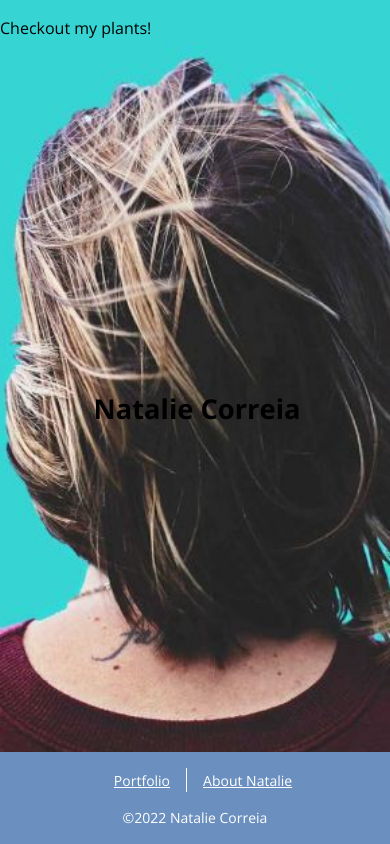
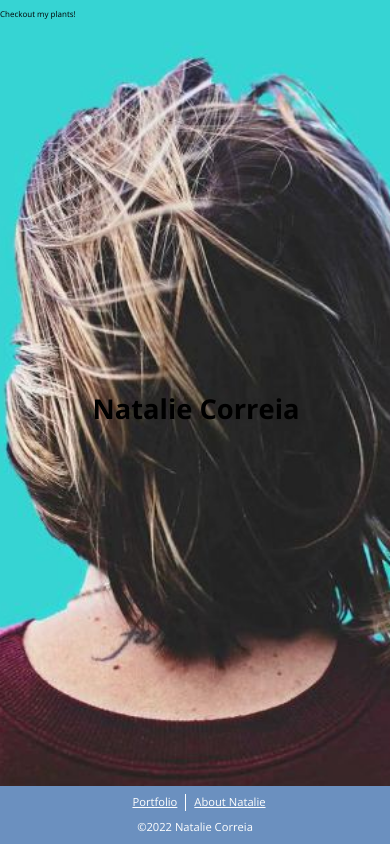
Before and after one commit to apo11oCreed/uneven-artwork-react-version, a React (Vite) app: page / in a window 390 px wide. Built offline with nearby package versions, Linux system fonts and the light colour scheme.

Commit message:
Hold on gallery render until images loaded. Also applied rem standard for media queries

```diff
--- a/src/App.jsx
+++ b/src/App.jsx
@@ -13,6 +13,10 @@ class App extends React.Component {
 		};
     this.updatePageState=this.updatePageState.bind(this);
 	}
+
+	// pictures(array){
+	// 	return array;
+	// }
 
 	updatePageState(name) {
 
@@ -49,9 +53,11 @@ class App extends React.Component {
 	}
 
 	render() {
+		// const pics=['imgUrl1','imgUrl2','imgUrl3','imgUrl4'];
 		return (
 			<div className="tw-bg-left-top tw-bg-cover">
 				<Header siteName="Natalie Correia" getLinkText={this.updatePageState} />
+				{/* <Main page={this.state.page}>{ React.cloneElement('Artwork',{pictures: pics})}</Main> */}
 				<Main page={this.state.page} />
 				<Footer getLinkText={this.updatePageState} />
 			</div>
--- a/src/components/About.jsx
+++ b/src/components/About.jsx
@@ -8,11 +8,11 @@ class About extends Component {
 
     render() {
       return (
-        <>
+        <main>
           <p>
               Checkout my plants!
           </p>
-        </>
+        </main>
       )
     }
   }
--- a/src/components/Artwork.jsx
+++ b/src/components/Artwork.jsx
@@ -1,16 +1,67 @@
 import React, { Component } from "react";
-import imgUrl1 from "../img/022222_ncorreia_illustration_colored-pencil.jpg";
-import imgUrl2 from "../img/040522_ncorreia_illustration_pencil.jpg";
-import imgUrl3 from "../img/123121_ncorreia_reference.jpeg";
-import imgUrl4 from "../img/011822_ncorreia_flower.jpeg";
+
+import ImgUrl1 from "../img/022222_ncorreia_illustration_colored-pencil.jpg";
+import ImgUrl2 from "../img/040522_ncorreia_illustration_pencil.jpg";
+import ImgUrl3 from "../img/123121_ncorreia_reference.jpeg";
+import ImgUrl4 from "../img/011822_ncorreia_flower.jpeg";
 
 class Artwork extends Component {
 	//   const [count, setCount] = useState(0)
 	constructor(props) {
 		super(props);
+    this.state={
+      imageIsReady:false,
+    }
+    this.imgArray=[ImgUrl1,ImgUrl2,ImgUrl3,ImgUrl4];
+    this.imgQty=this.imgArray.length;
+    this.counter=0;
+    this.incrementCounter=this.incrementCounter.bind(this);
+	}
+
+  componentDidMount(){
+
+    for(let i=0;i<this.imgArray.length;i++){
+
+      const img = new Image();
+
+      img.src=this.imgArray[i];
+
+      if(img.complete){
+
+        this.incrementCounter();
+
+      } else {
+
+        img.addEventListener('load',this.incrementCounter,false);
+
+      }
+
+    }
+
+  }
+
+  incrementCounter(){
+
+    this.counter++;
+
+    if(this.counter === this.imgQty){
+
+      this.setState({ imageIsReady: true });
+
+    }
+
   }
 
 	render() {
+
+    const { imageIsReady } = this.state;
+
+    if (!imageIsReady) {
+
+      return <p className="tw-text-center">Loading...</p>
+
+    } else {
+
       return (
         // <ul className="tw-grid tw-grid-cols-2 tw-grid-rows-4 md:tw-grid-cols-3">
           <ul className="tw-flex tw-flex-wrap tw-justify-between">
@@ -31,27 +82,32 @@ class Artwork extends Component {
                         <source srcset="./images/022222_ncorreia_illustration_colored-pencil_480.jpg" media="(min-width:480px)" type="image/jpeg" />
                         <source srcset="./images/022222_ncorreia_illustration_colored-pencil_320.jpg" type="image/jpeg" />
                         <source srcset="./images/022222_ncorreia_illustration_colored-pencil.webp" type="image/webp" /> */}
-            <img src={imgUrl1} alt="Mixed media of reference" />
+              <img src={ImgUrl1} alt="Mixed media of reference" />
             </picture>
           </li>
           <li className="galleryTwoCols md:galleryThreeCols">
             <picture>
-            <img src={imgUrl2} alt="Pencil illustration" />
+              <img src={ImgUrl2} alt="Pencil illustration" />
             </picture>
           </li>
           <li className="galleryTwoCols md:galleryThreeCols">
             <picture>
-            <img src={imgUrl3} alt="Mixed media of reference" />
+              <img src={ImgUrl3} alt="Mixed media of reference" />
             </picture>
           </li>
           <li className="galleryTwoCols md:galleryThreeCols">
             <picture>
-            <img src={imgUrl4} alt="Painting of Sunflower" />
+              <img src={ImgUrl4} alt="Painting of Sunflower" />
             </picture>
           </li>
         </ul>
+
       );
+
     }
+
+	}
+
 }
 
 export default Artwork;
--- a/src/components/Gallery.jsx
+++ b/src/components/Gallery.jsx
@@ -8,11 +8,11 @@ class Gallery extends Component {
 	}
 	render() {
 		return (
-			<>
+			<main>
 				<div className="gallery tw-container tw-mx-auto">
 					<Artwork />
 				</div>
-			</>
+			</main>
 		);
 	}
 }
--- a/src/components/Header.jsx
+++ b/src/components/Header.jsx
@@ -10,8 +10,8 @@ class Header extends Component {
 		return (
 			<>
 				<header className="tw-container tw-mx-auto">
-					<h1 className="tw-text-black tw-font-bold tw-mx-0.5 tw-text-center tw-absolute tw-left-1/2 tw-bottom-1/2 tw-whitespace-nowrap -tw-translate-x-1/2 md:tw-tracking-[1vw] tw-text-[7vw] md:tw-text-7xl tw-animate-h1Spread tw-leading-none">{this.props.siteName}</h1>
-					<Menu passToMenu={this.props.getLinkText} className="tw-main tw-w-fit tw-fixed tw-right-[2rem] tw-top-[2rem]" />
+					<h1 className="tw-text-black tw-font-bold tw-mx-0.5 tw-text-center tw-absolute tw-left-1/2 tw-bottom-1/2 tw-whitespace-nowrap -tw-translate-x-1/2 md:tw-tracking-[1vw] tw-text-[7vw] md:tw-text-[7.2rem] tw-animate-h1Spread tw-leading-none">{this.props.siteName}</h1>
+					<Menu passToMenu={this.props.getLinkText} className="tw-main tw-w-fit tw-fixed tw-right-0 tw-top-[1rem]" />
 				</header>
 			</>
 		);
--- a/src/components/Legal.jsx
+++ b/src/components/Legal.jsx
@@ -8,7 +8,7 @@ class Legal extends Component {
 	render() {
 		return (
 			<>
-				<p className="tw-text-sm">&copy;2022 Natalie Correia</p>
+				<p>&copy;2022 Natalie Correia</p>
 			</>
 		);
 	}
--- a/src/components/Main.jsx
+++ b/src/components/Main.jsx
@@ -8,7 +8,6 @@ class Main extends Component {
 	}
 
 	render() {
-
 		if ((this.props.page == "Portfolio")) {
 			return (
 				<Gallery />
--- a/src/styles/index.css
+++ b/src/styles/index.css
@@ -30,12 +30,26 @@
 }
 
 @layer components {
+	html{
+		@media screen and (max-width:480px) and (orientation:portrait){
+			font-size: 62.5%;
+		}
+		@media screen and (max-width:975px){
+			font-size: 8px;
+		}
+		@media screen and (min-width:976px){
+			font-size: 62.5%;
+		}
+	}
 	body {
 		background-image: theme(backgroundImages.default);
 		font-family: theme(fontFamily.opensans);
 		@apply bg-splash background-splash tw-mt-4;
 	}
 	header {
+		h1{
+			font-size: 7.2rem;
+		}
 		nav {
 			&.tw-main {
 				@apply bg-blue tw-hidden sm:tw-block;
@@ -46,6 +60,7 @@
                         a {
                             @apply tw-font-bold tw-block;
                             color: #fff;
+							font-size:1.6rem;
                         }
                     }
                 }
@@ -57,6 +72,7 @@
 		@apply bg-blue tw-py-[1rem] sm:tw-py-2;
 		&>div{
 			@apply tw-flex tw-flex-col-reverse sm:tw-flex-row;
+			font-size:1.4rem;
 			nav {
 				@apply tw-px-10 tw-pb-[1rem] sm:tw-pb-0;
 				&.tw-footer {
@@ -65,7 +81,7 @@
 						li {
 							@apply tw-border-r first:tw-pr-4 last:tw-pl-4 last:tw-border-r-0;
 							a {
-								@apply tw-font-normal tw-text-sm;
+								@apply tw-font-normal;
 								color: #fff;
 							}
 						}
```
Also changed, not shown: 3 other files (tests, documents, lock files or other folders). Lines whose indentation alone changed are shown as unchanged.
